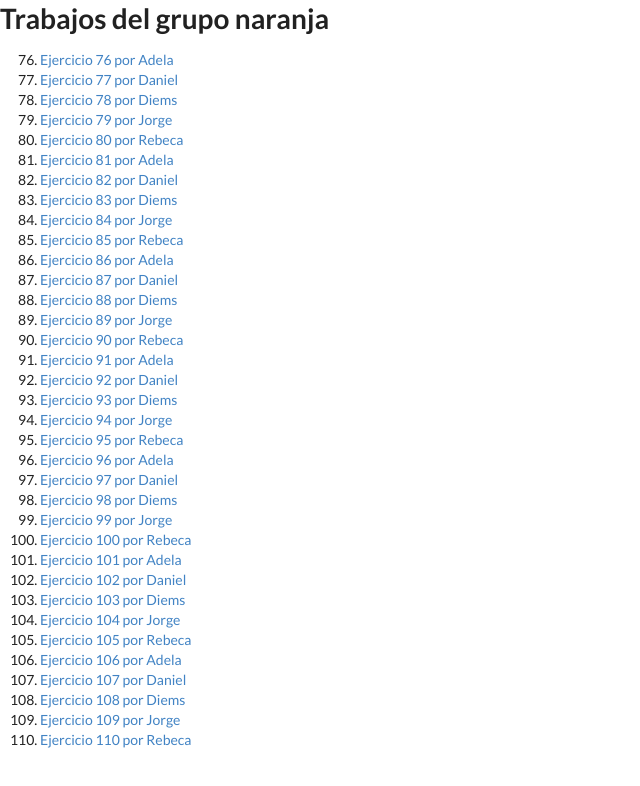
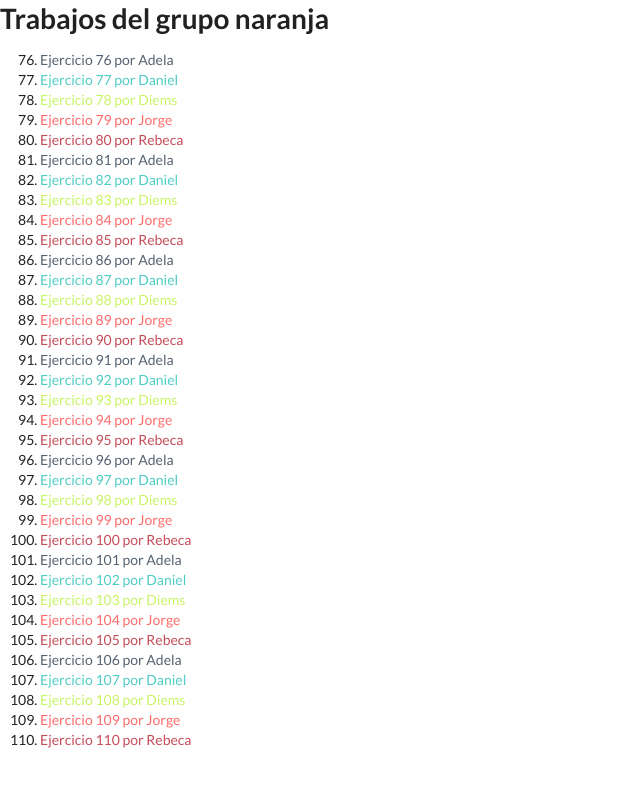
Before and after one commit to rebecaruiz/gruponaranja, a plain HTML site: page index.html in a window 1280 px wide. Shown: the whole page, without its empty margins (0-640 px from the left). Drawn offline with Linux system fonts and the light colour scheme.

Commit message:
bugfix css

```diff
--- a/css/main.css
+++ b/css/main.css
@@ -9,18 +9,18 @@
 
 */
 
-Adela {
+.Adela {
     color: #556270;
 }
-Daniel {
+.Daniel {
     color: #4ecdc4;
 }
-Diems {
+.Diems {
     color: #C7F464;
 }
-Jorge {
+.Jorge {
     color: #FF6B6B;
 }
-Rebeca {
+.Rebeca {
     color: #C44D58;
 }
```
